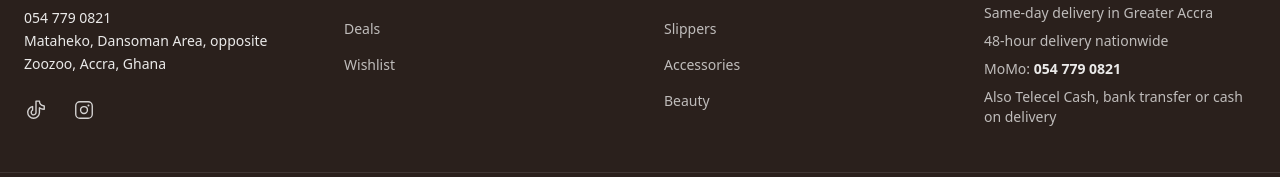
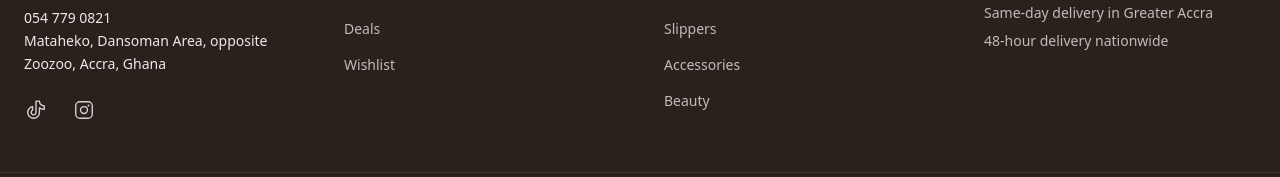
Before and after one commit to GrandmaSylar/tilly, a Next.js app: page / in a window 1280 px wide. Shown: the part 1882-2059 px from the top of the page. Built offline with nearby package versions, Linux system fonts and the light colour scheme; no server answers; the database is empty.

Commit message:
Remove payment lines from the footer

```diff
--- a/components/Footer.tsx
+++ b/components/Footer.tsx
@@ -84,10 +84,6 @@ export function Footer() {
             </li>
             <li>Same-day delivery in Greater Accra</li>
             <li>48-hour delivery nationwide</li>
-            <li>
-              MoMo: <span className="tabular font-semibold text-white/90">{CONTACT.momoNumber}</span>
-            </li>
-            <li>Also Telecel Cash, bank transfer or cash on delivery</li>
           </ul>
         </div>
       </div>
```
